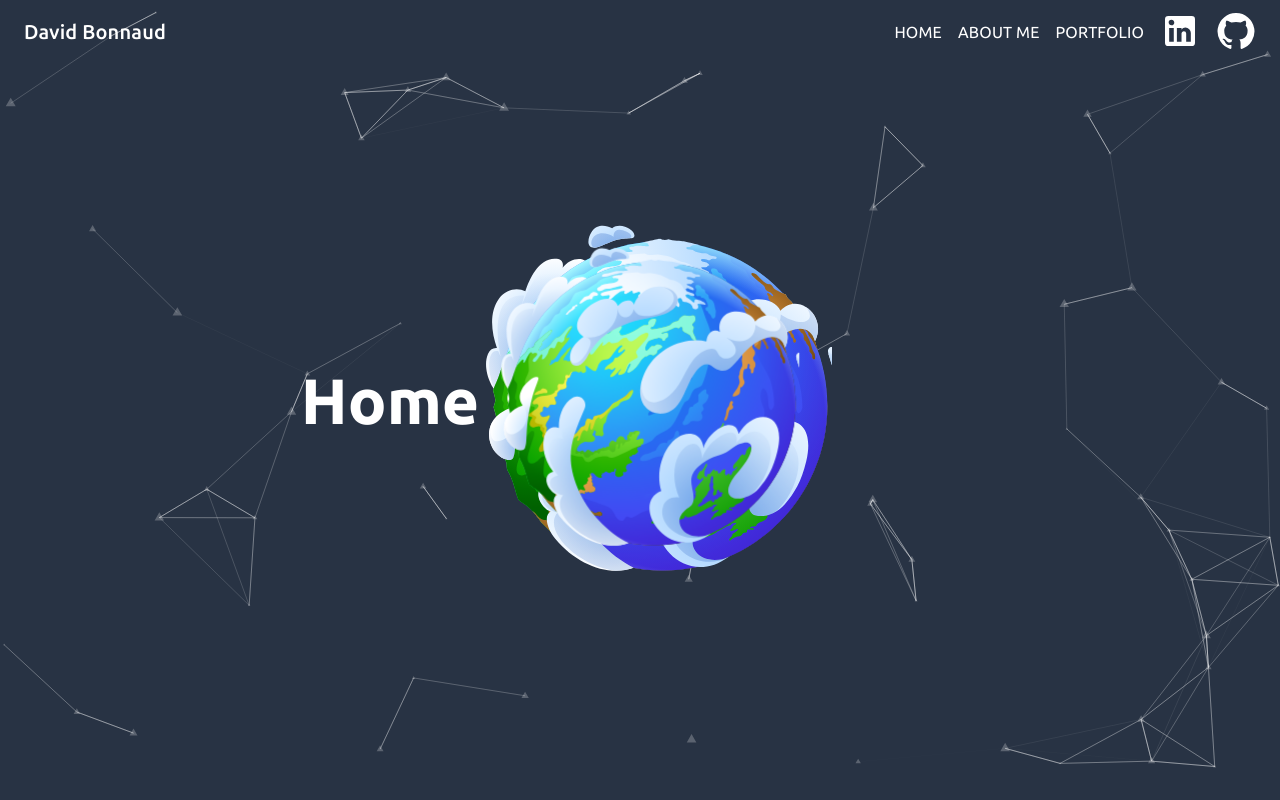
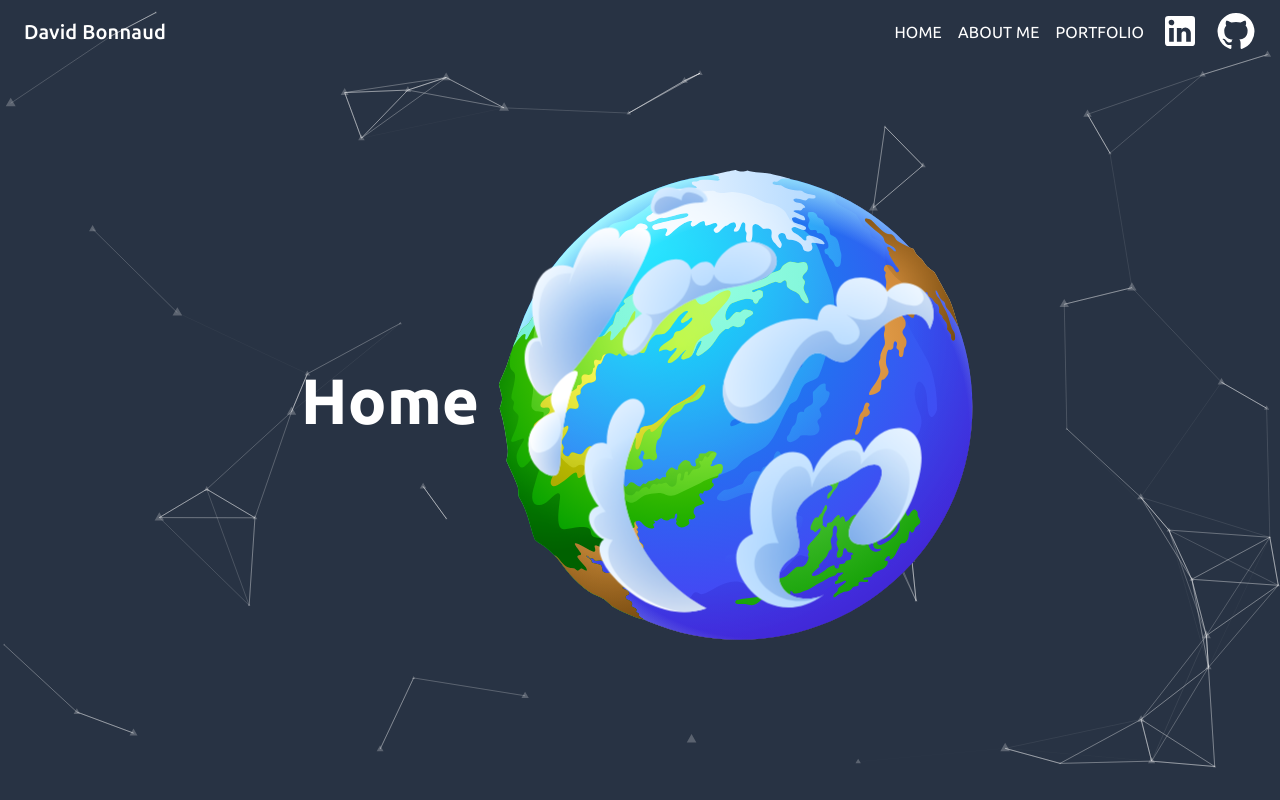
Before and after one commit to davidbonnaud/portfolio-2023, a React (Create React App) app: page / in a window 1280 px wide. Built offline with nearby package versions, Linux system fonts and the light colour scheme.

Commit message:
adjusted assets and made floating effect for the clouds, want to make entire screen track movement

```diff
--- a/src/components/Home.tsx
+++ b/src/components/Home.tsx
@@ -1,7 +1,7 @@
 import { Box, Fade } from '@mui/material';
 import React from 'react';
 import Tilt from 'react-parallax-tilt';
-import planetSvg from './portfolio-images/planet.svg';
+import planetSvg from './portfolio-images/planet-clouds.svg';
 
 const Home = () => {
   return (
@@ -9,7 +9,7 @@ const Home = () => {
       <Fade in timeout={1000}>
         <h1>Home</h1>
       </Fade>
-      <Tilt className="parallax-effect" perspective={500}>
+      <Tilt className="parallax-effect" transitionSpeed={3000} tiltMaxAngleX={10} tiltMaxAngleY={10} perspective={500}>
         <img className='inner-element' src={planetSvg} alt='budgetyimg' />
       </Tilt>
     </Box>
--- a/src/index.css
+++ b/src/index.css
@@ -45,6 +45,8 @@ h1 {
 
 .inner-element {
   transform: translateZ(40px) scale(0.8);
-  width: 70%;
+  background-size: contain;
+  background-repeat: no-repeat;
+  width: 100%;
   z-index: 2;
 }
```
Also changed, not shown: src/components/portfolio-images/planet-clouds.svg (added), src/components/portfolio-images/planet.svg.
